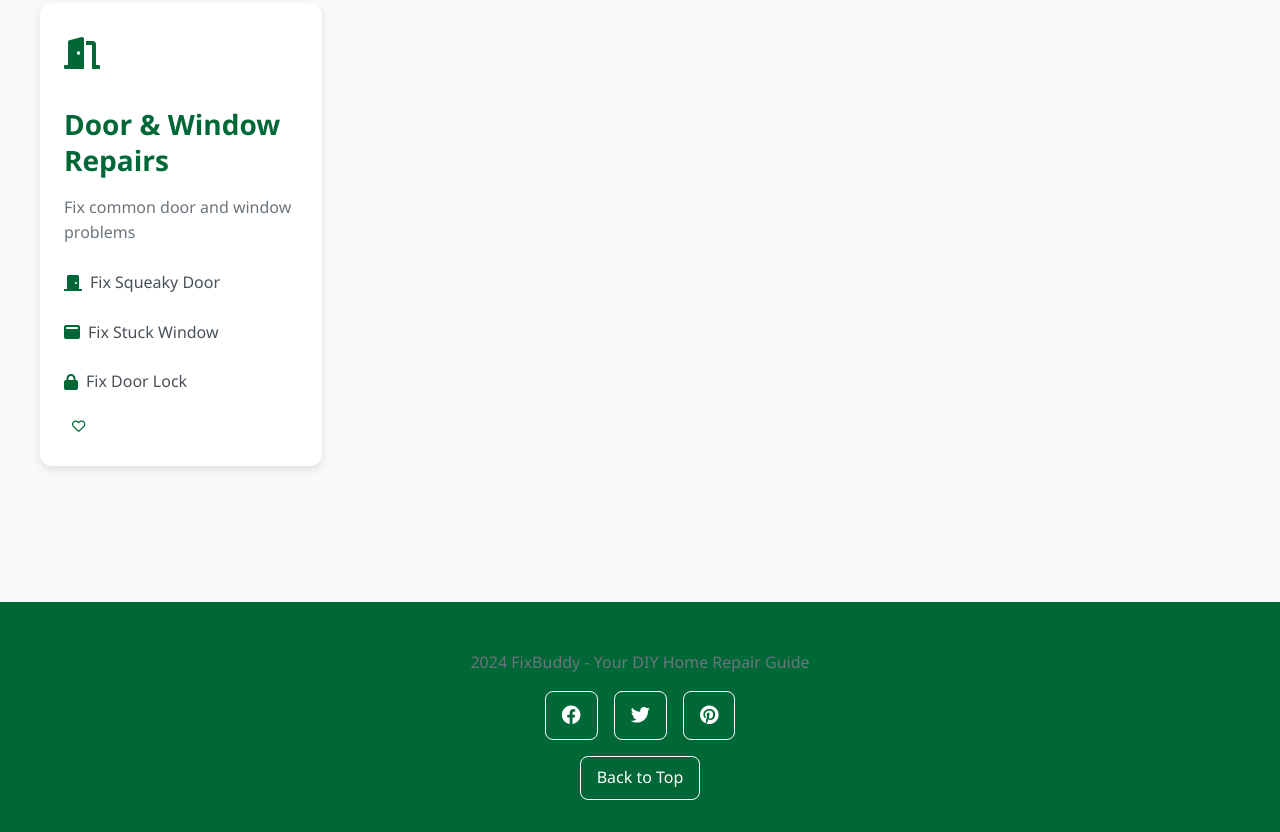
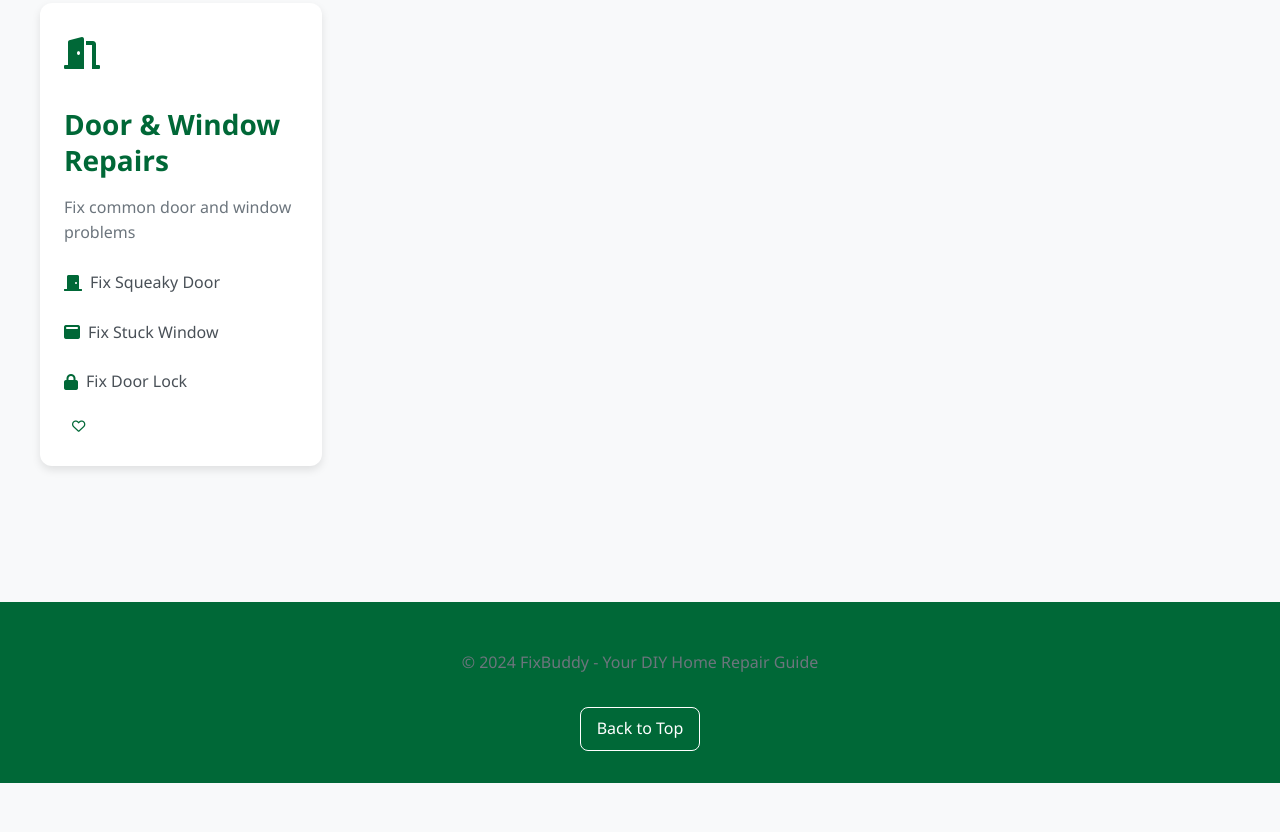
Before and after one commit to ShaliniBalaram/fixbuddy, a plain HTML site: page Fixbuddy.html in a window 1280 px wide. Shown: the part 1033-1865 px from the top of the page. After the commit the page ends 1816 px from the top, so only its background shows below. Drawn offline with Linux system fonts and the light colour scheme.

Commit message:
refactor: remove social media links and sharing features

```diff
--- a/Fixbuddy.html
+++ b/Fixbuddy.html
@@ -179,18 +179,7 @@
 
     <footer class="footer">
         <div class="footer-content">
-            <p> 2024 FixBuddy - Your DIY Home Repair Guide</p>
-            <div class="social-links">
-                <a href="#" class="social-link" aria-label="Share on Facebook">
-                    <i class="fab fa-facebook"></i>
-                </a>
-                <a href="#" class="social-link" aria-label="Share on Twitter">
-                    <i class="fab fa-twitter"></i>
-                </a>
-                <a href="#" class="social-link" aria-label="Share on Pinterest">
-                    <i class="fab fa-pinterest"></i>
-                </a>
-            </div>
+            <p>&copy; 2024 FixBuddy - Your DIY Home Repair Guide</p>
             <a href="#" class="btn">Back to Top</a>
         </div>
     </footer>
--- a/styles/main.css
+++ b/styles/main.css
@@ -200,6 +200,8 @@ body {
     padding: 0.5rem 1rem;
     border-radius: var(--radius-sm);
     transition: all 0.3s ease;
+    display: inline-block;
+    margin-top: 1rem;
 }
 
 .footer a:hover {
@@ -402,24 +404,6 @@ p {
     transform: scale(1.2);
 }
 
-/* Social Links */
-.social-links {
-    display: flex;
-    gap: 1rem;
-    justify-content: center;
-    margin: 1rem 0;
-}
-
-.social-link {
-    color: var(--text-white);
-    font-size: 1.2rem;
-    transition: transform 0.3s ease;
-}
-
-.social-link:hover {
-    transform: scale(1.2);
-}
-
 /* Animations */
 @keyframes slideUp {
     from {
```
Also changed, not shown: README.md.
